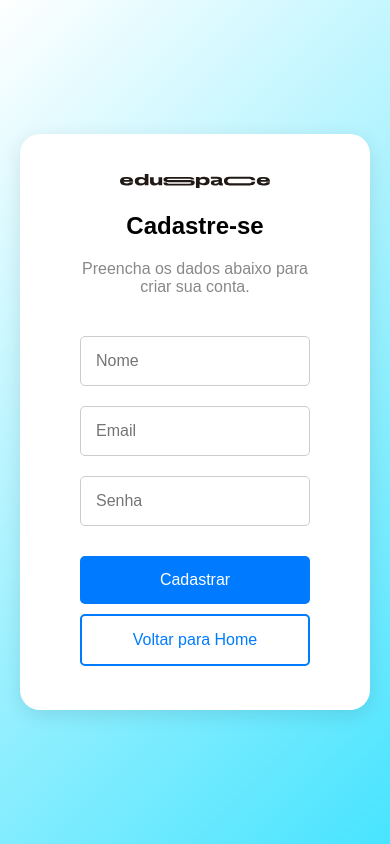
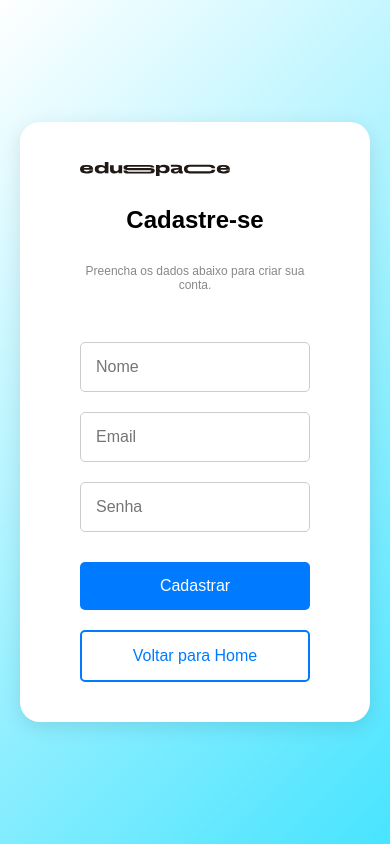
Before and after one commit to cauaszdev/Eduspace, a PHP site: page /cadastre-se.html in a window 390 px wide. Run offline with PHP 8.4, Linux system fonts and the light colour scheme.

Commit message:
alteracoes multi platarfornas

```diff
--- a/cadastre-se.html
+++ b/cadastre-se.html
@@ -7,7 +7,8 @@
     <link rel="stylesheet" href="css/cadastro.css"> <!-- Certifique-se de ter o CSS em um arquivo chamado styles.css -->
 </head>
 <body>
-    <div class="login-container">
+
+    <div class="cadastro-container">
         <img src="img/font.svg" alt="Logo"> <!-- Substitua pelo caminho da sua logo -->
         <h2>Cadastre-se</h2>
         <p>Preencha os dados abaixo para criar sua conta.</p>
--- a/css/cadastro.css
+++ b/css/cadastro.css
@@ -11,7 +11,50 @@ body {
     justify-content: center;
     align-items: center;
 }
-.login-container {
+* Estilo padrão para desktops */
+body {
+font-size: 16px;
+}
+.container, .cadastro-container {
+width: 80%;
+margin: auto;
+}
+
+/* Ajustes para tablets (largura máxima de 768px) */
+@media (max-width: 768px) {
+body {
+font-size: 14px;
+}
+
+.container, .cadastro-container {
+width: 95%;
+}
+}
+
+/* Ajustes para smartphones (largura máxima de 480px) */
+@media (max-width: 480px) {
+body {
+    font-size: 12px;
+    }
+
+     .container, .cadastro-container  {
+    width: 100%;
+    padding: 10px;
+    }
+}
+/* Usando Flexbox */
+.container, .cadastro-container {
+display: flex;
+flex-wrap: wrap;
+justify-content: space-between;
+}
+/* Usando Grid */
+.grid-container, .cadastro-container {
+display: grid;
+grid-template-columns: repeat(auto-fit, minmax(200px, 1fr));
+gap: 10px;
+}
+.cadastro-container {
     background-color: white;
     padding: 40px 60px;
     border-radius: 20px;
@@ -19,7 +62,7 @@ body {
     text-align: center;
     width: 350px;
 }
-.login-container img {
+.cadastro-container img {
     width: 150px;
     margin-bottom: 20px;
 }
--- a/index.html
+++ b/index.html
@@ -30,7 +30,6 @@
             <button id="cadastrar" onclick="window.location.href='cadastre-se.html'">Cadastre-se</button>
         </nav>
     </header>
-
     <section class="main-content">
         <h1>Simples, rápido e prático.</h1>
         <p>Simplificamos seu agendamento, maximizamos seu ensino.</p>
```
Also changed, not shown: css/login.css (+43 -0 lines), css/politicas.css (+43 -0 lines), css/styles.css (+44 -0 lines), login.html (line endings or trailing spaces).
